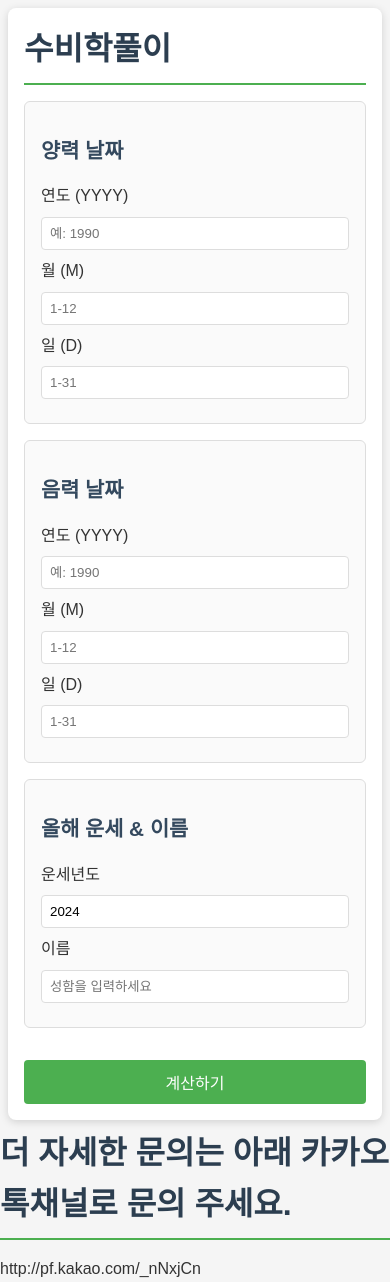
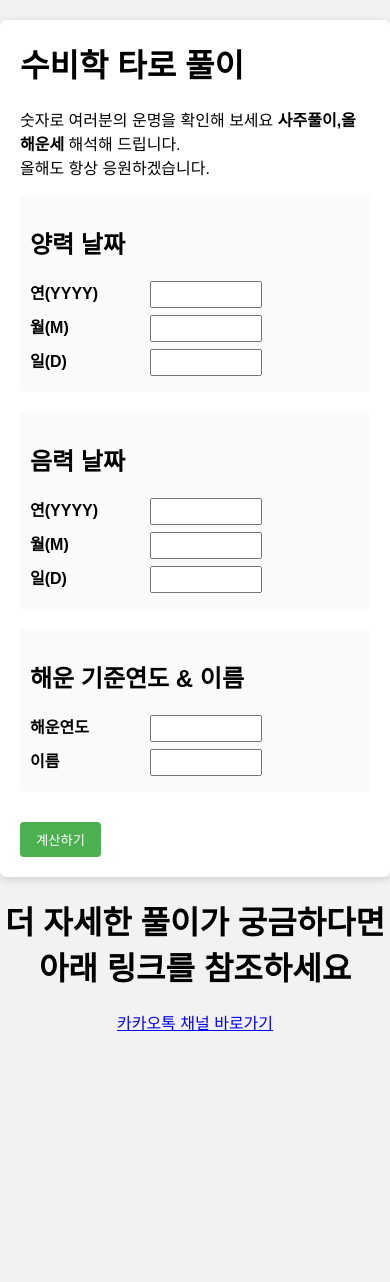
Before and after one commit to sure79/lucky7904, a plain HTML site: page index.html in a window 390 px wide. After the commit the page ends 1034 px from the top, so only its background shows below. Drawn offline with Linux system fonts and the light colour scheme.

Commit message:
Update index.html

```diff
--- a/index.html
+++ b/index.html
@@ -2,281 +2,198 @@
 <html lang="ko">
 <head>
   <meta charset="utf-8">
-  <meta name="viewport" content="width=device-width, initial-scale=1.0">
-  <title>사주·해운·이름풀이 - 종합분석</title>
+  <title>사주·해운·이름풀이 - 해운값 해석</title>
   <style>
-    /* 기본 스타일 */
-    :root {
-      --primary-color: #4caf50;
-      --primary-hover: #388e3c;
-      --border-color: #ddd;
-      --background-light: #fafafa;
-      --shadow: 0 2px 8px rgba(0, 0, 0, 0.15);
-      --spacing-sm: 0.5rem;
-      --spacing-md: 1rem;
-      --spacing-lg: 1.5rem;
-    }
-
-    * {
-      box-sizing: border-box;
+    body {
+      font-family: sans-serif;
+      background: #f2f2f2;
       margin: 0;
       padding: 0;
     }
-
-    body {
-      font-family: 'Noto Sans KR', sans-serif;
-      background-color: #f5f5f5;
-      line-height: 1.6;
-      color: #333;
-    }
-
-    /* 컨테이너 */
     .container {
       max-width: 800px;
-      margin: var(--spacing-lg) auto;
+      margin: 20px auto;
       background: #fff;
-      padding: var(--spacing-lg);
-      border-radius: 8px;
-      box-shadow: var(--shadow);
+      padding: 20px;
+      border-radius: 6px;
+      box-shadow: 0 2px 8px rgba(0,0,0,0.15);
     }
-
-    /* 헤더 스타일 */
-    h1 {
-      color: #2c3e50;
-      margin-bottom: var(--spacing-md);
-      padding-bottom: var(--spacing-sm);
-      border-bottom: 2px solid var(--primary-color);
+    h1 { margin-top:0; }
+    .input-area {
+      background: #fafafa;
+      border-radius: 4px;
+      padding: 10px;
+      margin-bottom: 20px;
     }
-
-    h2 {
-      font-size: 1.3rem;
-      color: #34495e;
-      margin: var(--spacing-md) 0;
-    }
-
-    h3 {
-      font-size: 1.1rem;
-      color: #2c3e50;
-      margin: var(--spacing-md) 0 var(--spacing-sm);
-    }
-
-    /* 입력 영역 */
-    .input-area {
-      background: var(--background-light);
-      border-radius: 6px;
-      padding: var(--spacing-md);
-      margin-bottom: var(--spacing-md);
-      border: 1px solid var(--border-color);
-    }
-
     .input-area label {
       display: inline-block;
       width: 120px;
-      font-weight: 500;
-      margin-bottom: var(--spacing-sm);
+      font-weight: bold;
     }
-
     .input-area input {
-      width: 150px;
-      padding: 8px;
-      border: 1px solid var(--border-color);
-      border-radius: 4px;
-      margin-bottom: var(--spacing-sm);
-      transition: border-color 0.3s ease;
+      width: 100px;
+      margin-bottom: 6px;
+      padding: 4px;
     }
-
-    .input-area input:focus {
-      outline: none;
-      border-color: var(--primary-color);
-      box-shadow: 0 0 0 2px rgba(76, 175, 80, 0.1);
-    }
-
-    /* 버튼 스타일 */
     button {
-      background-color: var(--primary-color);
-      color: white;
-      padding: 10px 20px;
+      margin-top: 10px;
+      padding: 8px 16px;
+      background: #4caf50;
+      color: #fff;
       border: none;
       border-radius: 4px;
       cursor: pointer;
-      font-size: 1rem;
-      font-weight: 500;
-      transition: background-color 0.3s ease;
-      width: 100%;
-      margin-top: var(--spacing-md);
     }
-
     button:hover {
-      background-color: var(--primary-hover);
+      background: #388e3c;
     }
-
-    /* 결과 테이블 */
+    #resultSection {
+      display:none;
+      margin-top:20px;
+    }
     table {
       width: 100%;
       border-collapse: collapse;
-      margin: var(--spacing-md) 0;
-      background: white;
+      margin-top: 10px;
     }
-
-    th, td {
-      border: 1px solid var(--border-color);
-      padding: 12px;
+    table th, table td {
+      border: 1px solid #ccc;
+      padding: 6px;
       text-align: center;
+      vertical-align: top;
     }
-
-    th {
-      background-color: var(--background-light);
-      font-weight: 500;
+    .red {
+      color: red;
+      font-weight: bold;
     }
-
-    /* 해석 박스 */
     .interpret-box {
-      background: white;
-      border: 1px solid var(--border-color);
+      margin-top: 15px;
+      padding: 10px;
+      background: #fff;
+      border: 1px solid #ddd;
       border-radius: 6px;
-      padding: var(--spacing-md);
-      margin: var(--spacing-md) 0;
     }
-
     .interpret-box h3 {
-      color: var(--primary-color);
-      border-bottom: 1px solid var(--border-color);
-      padding-bottom: var(--spacing-sm);
-      margin-bottom: var(--spacing-md);
+      margin-top: 0;
+      border-bottom: 1px solid #eee;
+      padding-bottom: 4px;
+      font-size: 1.05em;
     }
-
     .interpret-text {
       white-space: pre-wrap;
-      line-height: 1.7;
-      color: #444;
+      line-height: 1.5;
+      font-size: 1em;
+      color: #333;
+      margin-bottom: 6px;
+      text-align: left;
     }
-
-    /* 강조 스타일 */
-    .red {
-      color: #e74c3c;
-      font-weight: 500;
-    }
-
-    /* 반응형 디자인 */
-    @media (max-width: 768px) {
-      .container {
-        margin: var(--spacing-sm);
-        padding: var(--spacing-md);
-      }
-
-      .input-area label {
-        width: 100%;
-        margin-bottom: var(--spacing-sm);
-      }
-
-      .input-area input {
-        width: 100%;
-      }
+    .name-table {
+      margin-top: 10px;
     }
   </style>
 </head>
 
 <body>
 <div class="container">
-    <h1>수비학풀이</h1>
+  <h1>수비학 타로 풀이</h1>
+  <p>숫자로 여러분의 운명을 확인해 보세요 <strong>사주풀이,올해운세</strong> 해석해 드립니다.<br>
+     올해도 항상 응원하겠습니다. </p>
 
-    <!-- 양력 입력 -->
   <div class="input-area">
     <h2>양력 날짜</h2>
-      <div>
-        <label>연도 (YYYY)</label>
-        <input type="number" id="solarYear" placeholder="예: 1990">
+    <label>연(YYYY)</label><input type="number" id="solarYear"><br>
+    <label>월(M)</label><input type="number" id="solarMonth"><br>
+    <label>일(D)</label><input type="number" id="solarDay"><br>
   </div>
-      <div>
-        <label>월 (M)</label>
-        <input type="number" id="solarMonth" placeholder="1-12">
+
+  <div class="input-area">
+    <h2>음력 날짜</h2>
+    <label>연(YYYY)</label><input type="number" id="lunarYear"><br>
+    <label>월(M)</label><input type="number" id="lunarMonth"><br>
+    <label>일(D)</label><input type="number" id="lunarDay"><br>
   </div>
-      <div>
-        <label>일 (D)</label>
-        <input type="number" id="solarDay" placeholder="1-31">
+
+  <div class="input-area">
+    <h2>해운 기준연도 & 이름</h2>
+    <label>해운연도</label><input type="number" id="haeunYear"><br>
+    <label>이름</label><input type="text" id="userName">
+  </div>
+
+  <!-- 버튼에서 onclick="calculateAll()" 함수를 호출하므로, JS 파일 내에 해당 함수가 정의되어 있어야 합니다. -->
+  <button onclick="calculateAll()">계산하기</button>
+
+  <div id="resultSection">
+    <h2>결과</h2>
+
+    <!-- 1) 양력 사주 -->
+    <div id="solarSajuDiv" style="display:none;">
+      <h3>양력 사주값</h3>
+      <table id="solarSajuTable"></table>
+      <!-- 해석(양력) firstVal -->
+      <div class="interpret-box" id="solarInterpretBoxFirst" style="display:none;">
+        <h3>양력 사주풀이 (첫번째 값)</h3>
+        <div class="interpret-text" id="solarInterpretTextFirst"></div>
+      </div>
+      <!-- 해석(양력) secondVal -->
+      <div class="interpret-box" id="solarInterpretBoxSecond" style="display:none;">
+        <h3>양력 사주풀이 (두번째 값)</h3>
+        <div class="interpret-text" id="solarInterpretTextSecond"></div>
       </div>
     </div>
 
-    <!-- 음력 입력 -->
-    <div class="input-area">
-      <h2>음력 날짜</h2>
-      <div>
-        <label>연도 (YYYY)</label>
-        <input type="number" id="lunarYear" placeholder="예: 1990">
+    <!-- 2) 음력 사주 -->
+    <div id="lunarSajuDiv" style="display:none;">
+      <h3>음력 사주값</h3>
+      <table id="lunarSajuTable"></table>
+      <!-- 해석(음력) firstVal -->
+      <div class="interpret-box" id="lunarInterpretBoxFirst" style="display:none;">
+        <h3>음력 사주풀이 (첫번째 값)</h3>
+        <div class="interpret-text" id="lunarInterpretTextFirst"></div>
       </div>
-      <div>
-        <label>월 (M)</label>
-        <input type="number" id="lunarMonth" placeholder="1-12">
-      </div>
-      <div>
-        <label>일 (D)</label>
-        <input type="number" id="lunarDay" placeholder="1-31">
+      <!-- 해석(음력) secondVal -->
+      <div class="interpret-box" id="lunarInterpretBoxSecond" style="display:none;">
+        <h3>음력 사주풀이 (두번째 값)</h3>
+        <div class="interpret-text" id="lunarInterpretTextSecond"></div>
       </div>
     </div>
 
-    <!-- 해운 & 이름 입력 -->
-    <div class="input-area">
-      <h2>올해 운세 & 이름</h2>
-      <div>
-        <label>운세년도</label>
-        <input type="number" id="haeunYear" placeholder="예: 2024" value="2024">
-      </div>
-      <div>
-        <label>이름</label>
-        <input type="text" id="userName" placeholder="성함을 입력하세요">
+    <!-- 해운(양력) -->
+    <div id="solarHaeunDiv" style="display:none;">
+      <h3>해운값 (양력)</h3>
+      <table id="solarHaeunTable"></table>
+      <!-- 해운 해석(양력) -->
+      <div class="interpret-box" id="solarHaeunInterpretBox" style="display:none;">
+        <h3>양력 해운풀이</h3>
+        <div class="interpret-text" id="solarHaeunInterpretText"></div>
       </div>
     </div>
 
-    <button onclick="calculateAll()">계산하기</button>
-
-    <!-- 결과 섹션 -->
-    <div id="resultSection" style="display: none;">
-      <h2>분석 결과</h2>
-
-      <!-- 양력 사주 결과 -->
-      <div id="solarSajuDiv" class="result-section">
-        <h3>양력 사주값</h3>
-        <table id="solarSajuTable"></table>
-        <div id="solarInterpretBoxFirst" class="interpret-box">
-          <h3>양력 사주풀이 (첫번째 값)</h3>
-          <div id="solarInterpretTextFirst" class="interpret-text"></div>
-        </div>
-        <div id="solarInterpretBoxSecond" class="interpret-box">
-          <h3>양력 사주풀이 (두번째 값)</h3>
-          <div id="solarInterpretTextSecond" class="interpret-text"></div>
+    <!-- 해운(음력) -->
+    <div id="lunarHaeunDiv" style="display:none;">
+      <h3>해운값 (음력)</h3>
+      <table id="lunarHaeunTable"></table>
+      <!-- 해운 해석(음력) -->
+      <div class="interpret-box" id="lunarHaeunInterpretBox" style="display:none;">
+        <h3>음력 해운풀이</h3>
+        <div class="interpret-text" id="lunarHaeunInterpretText"></div>
       </div>
     </div>
 
-      <!-- 음력 사주 결과 -->
-      <div id="lunarSajuDiv" class="result-section">
-        <!-- [음력 사주 결과 구조는 양력과 동일] -->
-      </div>
-
-      <!-- 해운 결과 (양력) -->
-      <div id="solarHaeunDiv" class="result-section">
-        <!-- [해운 결과 구조] -->
-      </div>
-
-      <!-- 해운 결과 (음력) -->
-      <div id="lunarHaeunDiv" class="result-section">
-        <!-- [해운 결과 구조] -->
-      </div>
-
-      <!-- 이름풀이 결과 -->
-      <div id="nameDiv" class="result-section">
-        <h3>이름풀이 (글자별)</h3>
+    <!-- 이름풀이 -->
+    <div id="nameDiv" style="display:none;">
+      <h3>이름풀이(글자별)</h3>
       <table id="nameTable" class="name-table"></table>
     </div>
   </div>
 </div>
-
-<h1> 더 자세한 문의는 아래 카카오톡채널로 문의 주세요.</h1>
-<p> http://pf.kakao.com/_nNxjCn </p>
-
-  <script src="script.js">
+<center>
+<h1>더 자세한 풀이가 궁금하다면 아래 링크를 참조하세요</h1>
+<a href="http://pf.kakao.com/_nNxjCn">카카오톡 채널 바로가기</a>
+</center>
 
 
+<!-- 분리된 스크립트 파일 불러오기 -->
+<script src="script.js"></script>
 
-</script>
 </body>
 </html>
```
Lines whose indentation alone changed are shown as unchanged.
